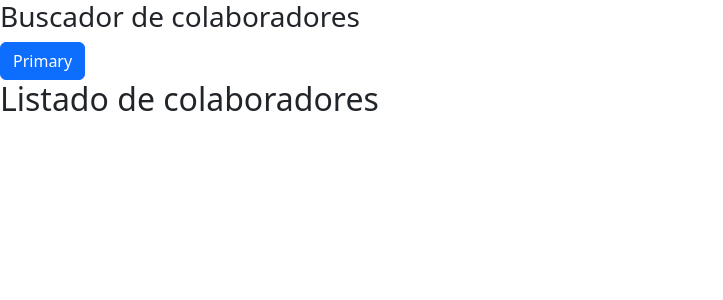
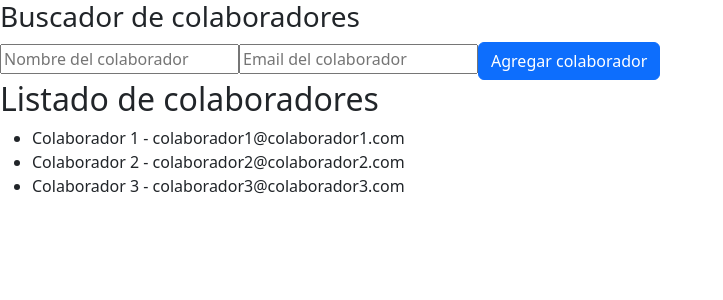
Before and after one commit to riffosaurus/ReactI-Desafio3-BdD-Colaboradores, a React (Create React App) app: page / in a window 1280 px wide. Shown: the top 300 px of the page, without its empty margins (0-723 px from the left). Built offline with nearby package versions, Linux system fonts and the light colour scheme.

Commit message:
lista y nuevos colaboradores funcional

```diff
--- a/src/App.js
+++ b/src/App.js
@@ -13,14 +13,14 @@ function App() {
 
 
 //useState que me permita guardar la lista de colaboradores
-const [colaboradores, setColaboradores] = useState(BaseColaboradores);
+const [listaColaboradores, setListaColaboradores] = useState(BaseColaboradores);
 
 
   return (
     <div className="App">
       <Navbar />
-      <Main setColaboradores={setColaboradores} />
-      <Listado BaseColaboradores={BaseColaboradores} />
+      <Main setListaColaboradores={setListaColaboradores} listaColaboradores={listaColaboradores}/>
+      <Listado listaColaboradores={listaColaboradores} />
 
     </div>
   );
--- a/src/components/Listado.jsx
+++ b/src/components/Listado.jsx
@@ -7,7 +7,11 @@ const Listado = (props) => {
     <div>
         <h2>Listado de colaboradores</h2>
         {/* Listado que se actualice desde el arreglo actualizado de colaboradores segun condicion de busqueda en el navbar */}
-
+    <ul>
+        {props.listaColaboradores.map((colaborador, index) => {
+            return <li key={index}>{colaborador.nombre} - {colaborador.correo}</li>
+        })}
+    </ul>
 
     </div>
   )
--- a/src/components/Main.jsx
+++ b/src/components/Main.jsx
@@ -1,12 +1,56 @@
 import React from 'react'
 import Button from 'react-bootstrap/Button';
+import { useState } from 'react';
 
-const Main = () => {
+
+//Componente principal que contiene el formulario de busqueda y el listado de colaboradores a traves de props
+const Main = (props) => {
+
+//Crea un estado para el nombre del colaborador
+const [nombreColaborador, setNombreColaborador] = useState()
+// Crea un estado para el email del colaborador
+const [emailColaborador, setEmailColaborador] = useState()
+
+
+
+
+  //funcion al enviar el formulario
+  const enviarFormulario = (e) => {
+    //evita que se recargue la pagina
+      e.preventDefault();
+      //agregamos nuevo colaborador al arreglo
+      props.setListaColaboradores([...props.listaColaboradores, { nombre: nombreColaborador, correo: emailColaborador,}])
+      //un console.log para chequear ;)
+      console.log(props.listaColaboradores)
+      //limpiamos el input, vaciamos el estado
+        setNombreColaborador('')
+        setEmailColaborador('')
+  }
+
+  //funcion al escribir en el input del formulario
+  const capturaInputNombre = (e) => {
+   setNombreColaborador(e.target.value)
+  }
+  const capturaInputCorreo = (e) => {
+    setEmailColaborador(e.target.value)
+  }
+
+
+
+
+
+
+
   return (
     <div>
         {/* dos inputs y botoón de búsqueda */}
         {/* boton de bootstrap */}
-        <Button variant="primary">Primary</Button>
+<form onSubmit={enviarFormulario}>
+        <input type="text" placeholder="Nombre del colaborador"  onChange={capturaInputNombre} />
+        <input type="text" placeholder="Email del colaborador"  onChange={capturaInputCorreo} />
+
+        <Button variant="primary" type='submit'>Agregar colaborador</Button>
+        </form>
     </div>
   )
 }
```
